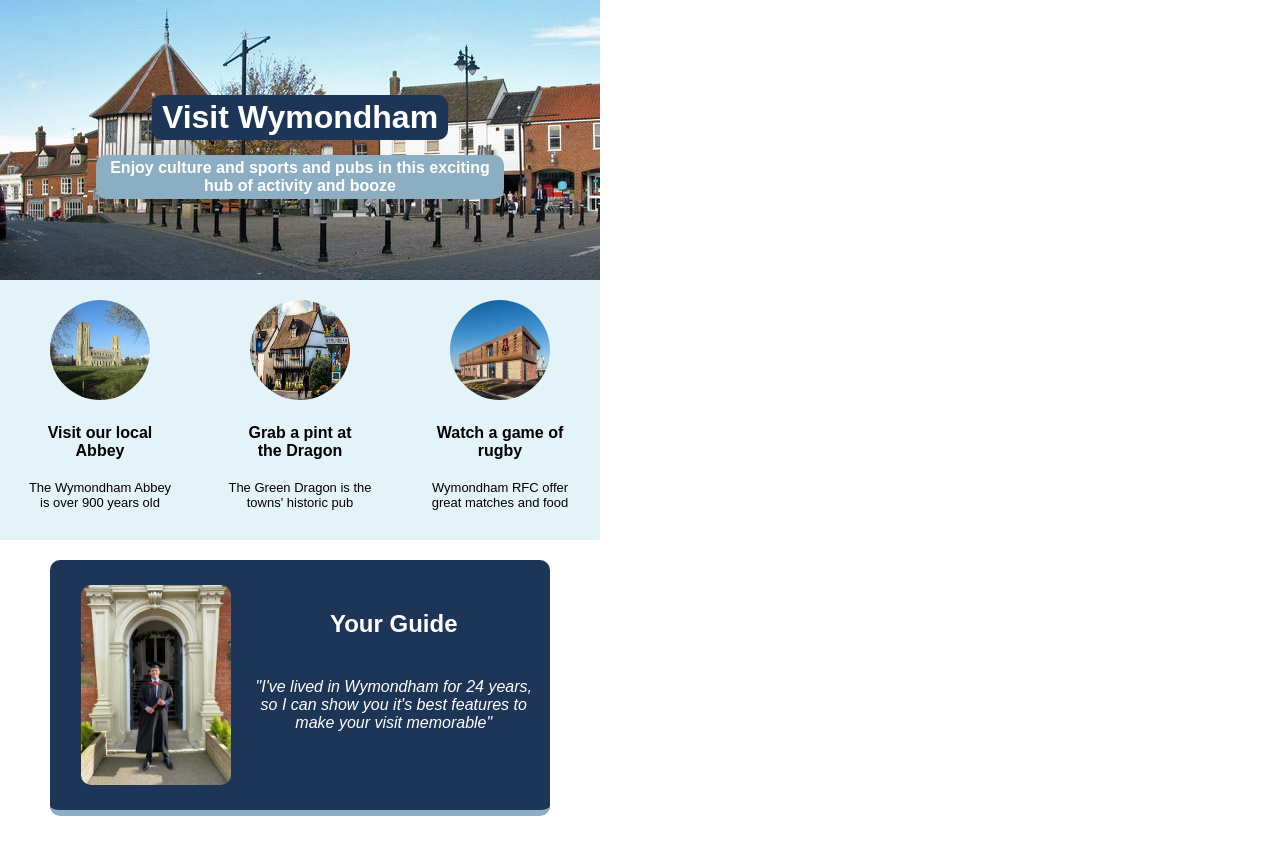
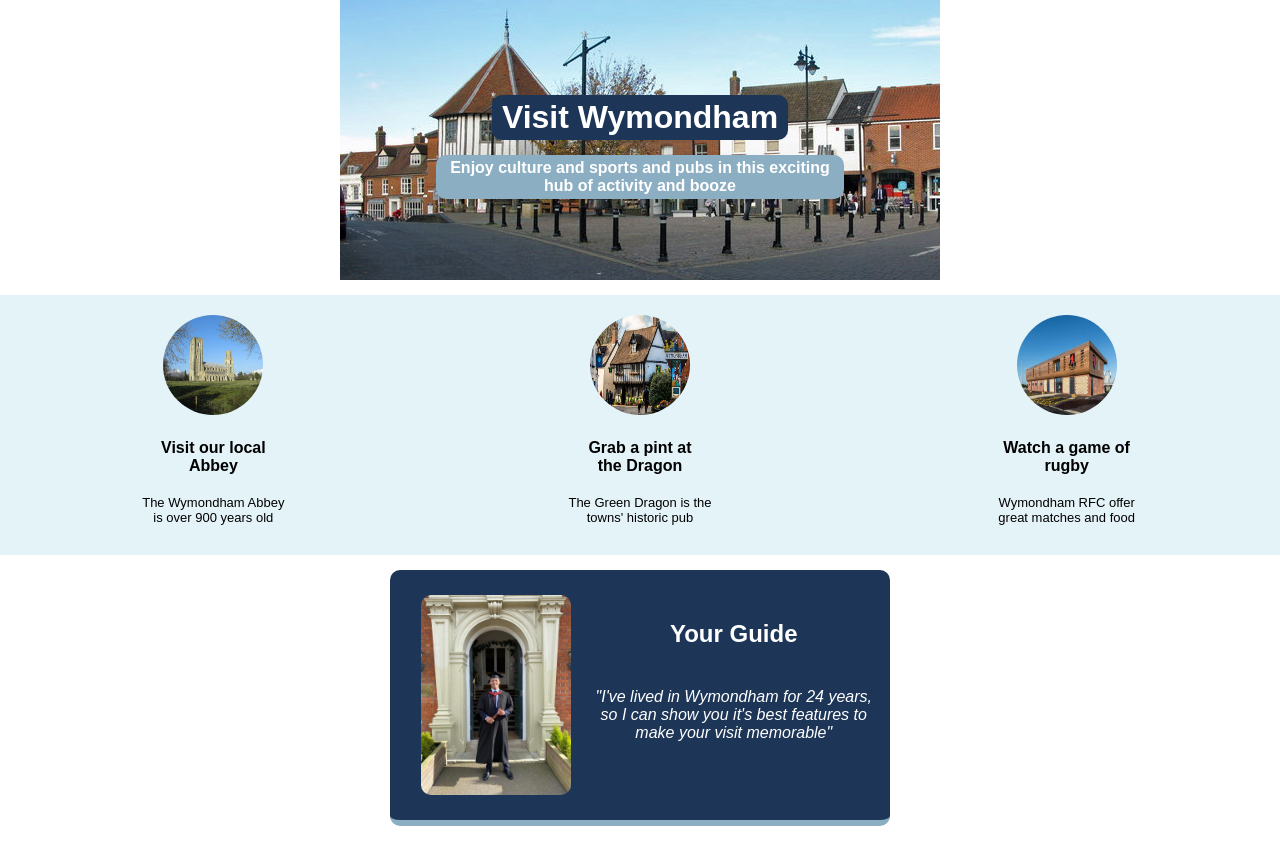
Before and after one commit to lawrie-m/visit-wymondham, a plain HTML site: page index.html in a window 1280 px wide. After the commit the page ends 826 px from the top, so only its background shows below. Drawn offline with Linux system fonts and the light colour scheme.

Commit message:
lil' fixes

```diff
--- a/styles.css
+++ b/styles.css
@@ -11,14 +11,11 @@ body {
     background-image: url(images/town-long.jpg);
     width: 600px;
     height: 280px;
-    left: 0px;
-    top: 0px;
     color: white;
     display: flex;
     flex-direction: column;
     align-items: center;
-    margin: 0px;
-    position:absolute;
+    margin: 0 auto;
 }
 
 #title {
@@ -38,10 +35,8 @@ body {
 
 .activities {
     background: #E4F3F8;
-    width: 600px;
     height: 260px;
-    margin-top: 280px;
-    position: relative;
+    margin: 15px 0;
     display: flex;
     justify-content: space-around;
     text-align: center;
@@ -69,9 +64,7 @@ body {
 #guide {
     width: 500px;
     height: 250px;
-    margin-top: 20px;
-    margin-left: 50px;
-    margin-bottom: 100px;
+    margin: 0 auto;
     background: #1D3557;
     color: white;
     display: flex;
```
